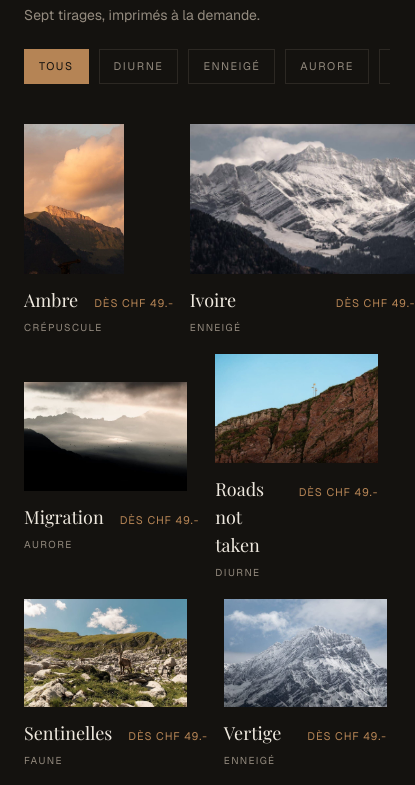
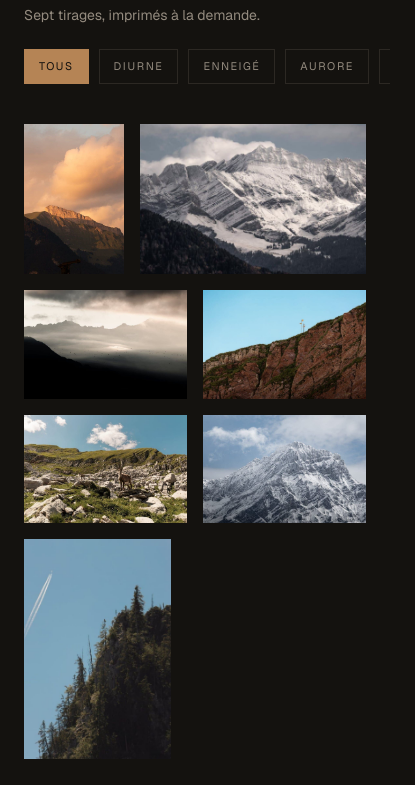
Before and after one commit to ouedraogodunyaemmanuel/test-site1, a Next.js app: page / in a window 390 px wide. Shown: the part 940-1725 px from the top of the page, 415 px wide, since content can reach past the window. Built offline with nearby package versions, Linux system fonts and the light colour scheme; a web font is replaced by a local one.

Commit message:
aligner la collection et le portfolio sur la maquette

```diff
--- a/components/home/JustifiedGallery.tsx
+++ b/components/home/JustifiedGallery.tsx
@@ -135,6 +135,12 @@ export function JustifiedGallery({
                 style={{ width: largeur, height: hauteur }}
                 sizes={`${Math.round(largeur)}px`}
                 onRatioConnu={(ratio) => gererRatioConnu(tirage.id, ratio)}
+                // Les cartes d'une même ligne ont des largeurs et des
+                // hauteurs différentes (mise en page justifiée) : une
+                // légende sous chacune désaligne les lignes. Le titre
+                // et le prix restent à un tap, la fiche du tirage
+                // s'ouvrant au clic.
+                legende="sans"
                 // Staggered by position, capped so a large gallery
                 // doesn't end up with a long tail of slow entrances.
                 animationDelayMs={Math.min(index, 12) * 80}
--- a/components/home/PrintCard.tsx
+++ b/components/home/PrintCard.tsx
@@ -5,6 +5,13 @@ import { formaterPrixCHF, PRIX_MINIMUM } from "@/lib/pricing";
 import { obtenirUrlImageTirage, obtenirUrlVignetteTirage } from "@/lib/images";
 import { FORMATS } from "@/data/options";
 import { PrintImage } from "@/components/shared/PrintImage";
+
+// Où afficher le titre, le prix et la catégorie : "dessous" (par
+// défaut, desktop) ou "sans" bloc de légende du tout — voir
+// JustifiedGallery.tsx, qui passe "sans" pour ses cartes de largeur
+// variable, une légende désalignerait les lignes de la mise en page
+// justifiée.
+export type PlacementLegende = "dessous" | "sans";
 
 export function PrintCard({
   tirage,
@@ -15,6 +22,7 @@ export function PrintCard({
   onRatioConnu,
   animationDelayMs = 0,
   priority = false,
+  legende = "dessous",
 }: {
   tirage: Print;
   categoryLabel: string;
@@ -34,6 +42,7 @@ export function PrintCard({
   // delay can push the photo's own load-in past the card's entrance
   // animation, making it "pop" in visibly late.
   priority?: boolean;
+  legende?: PlacementLegende;
 }) {
   // Réchauffe le cache du navigateur avec la photo pleine taille avant
   // même le clic : ouvrir la modale de détail affiche cette même photo
@@ -80,6 +89,8 @@ export function PrintCard({
         />
       </div>
 
+      {legende === "dessous" && (
+        <>
           {/* Titre et prix sous la photo, toujours lisibles. Ils
               n'apparaissaient qu'au survol, donc jamais sur mobile. */}
           <div className="mt-3 flex items-baseline justify-between gap-4">
@@ -91,6 +102,8 @@ export function PrintCard({
           <span className="text-[10px] tracking-[0.14em] uppercase text-attenue">
             {categoryLabel}
           </span>
+        </>
+      )}
     </button>
   );
 }
--- a/components/portfolio/PortfolioGrid.tsx
+++ b/components/portfolio/PortfolioGrid.tsx
@@ -47,7 +47,7 @@ export function PortfolioGrid({ tirages }: { tirages: Print[] }) {
               // Bordures latérales aux couleurs du thème : elles
               // séparent les photos sans jamais rester noires en mode
               // clair.
-              className="h-auto w-full border-x-8 border-fond"
+              className="h-auto w-full border-x-[24px] border-fond sm:border-x-8"
             />
           </button>
         );
--- a/components/print/OptionRow.tsx
+++ b/components/print/OptionRow.tsx
@@ -51,7 +51,7 @@ export function OptionRow({
               aria-label={option.label}
               className={`flex h-12 items-center justify-center border text-[13px] transition-colors active:scale-[0.96] ${
                 actif
-                  ? "border-accent text-accent-clair"
+                  ? "border-accent bg-accent/15 text-accent-clair"
                   : "border-filet text-attenue hover:border-filet-fort hover:text-encre"
               }`}
             >
```
Lines whose indentation alone changed are shown as unchanged.
